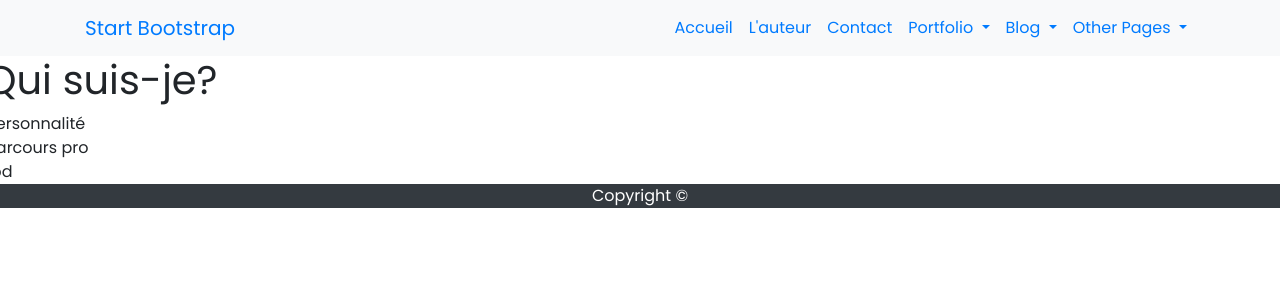
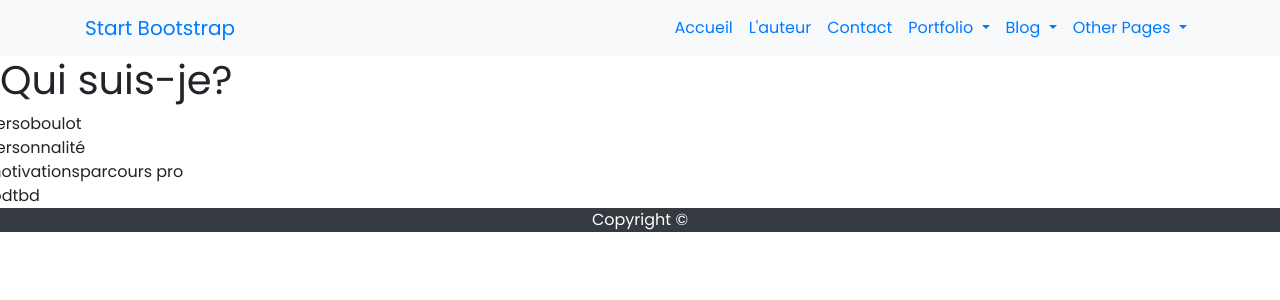
Before and after one commit to OrgaEvolutions/Nathoup.github.io, a Jekyll site: the page built from auteur.html, in a window 1280 px wide. Shown: the top 300 px of the page. Built offline with Jekyll 4.4.1, drawn with Linux system fonts in a browser that asks for light colours; nearby versions of some CDN libraries; some web fonts are replaced.

Commit message:
Update auteur.html

```diff
--- a/auteur.html
+++ b/auteur.html
@@ -3,29 +3,31 @@ layout: default
 title: Présentation de l'auteur
 ---
 
-<div class="row">
-  <h1>Qui suis-je?</h1>
-</div>
+
+<h1>Qui suis-je?</h1>
+
 
 <div class="row">
-  <div class="col-md3>perso</div>
-  <div class="col-md3></div>
-  <div class="col-md3>boulot</div>
-  <div class="col-md3></div>
+  <div class="col-md3">perso</div>
+  <div class="col-md3"></div>
+  <div class="col-md3">boulot</div>
+  <div class="col-md3"></div>
 </div>
 <div class="row">
-  <div class="col-md3></div>
-  <div class="col-md3>personnalité</div>
-  <div class="col-md3></div>
-  <div class="col-md3></div>
-</div><div class="row">
-  <div class="col-md3>motivations</div>
-  <div class="col-md3></div>
-  <div class="col-md3></div>
-  <div class="col-md3>parcours pro</div>
-</div><div class="row">
-  <div class="col-md3></div>
-  <div class="col-md3>tbd</div>
-  <div class="col-md3>tbd</div>
-  <div class="col-md3></div>
+  <div class="col-md3"></div>
+  <div class="col-md3">personnalité</div>
+  <div class="col-md3"></div>
+  <div class="col-md3"></div>
 </div>
+<div class="row">
+  <div class="col-md3">motivations</div>
+  <div class="col-md3"></div>
+  <div class="col-md3"></div>
+  <div class="col-md3">parcours pro</div>
+</div>
+<div class="row">
+  <div class="col-md3"></div>
+  <div class="col-md3">tbd</div>
+  <div class="col-md3">tbd</div>
+  <div class="col-md3"></div>
+</div>
```
